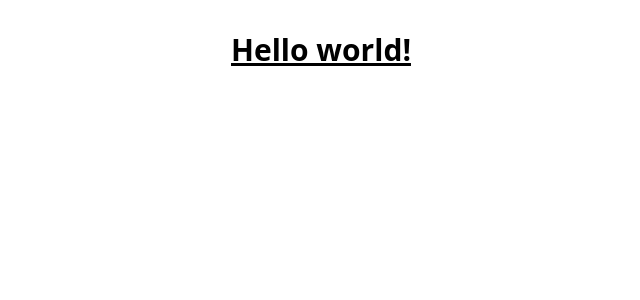
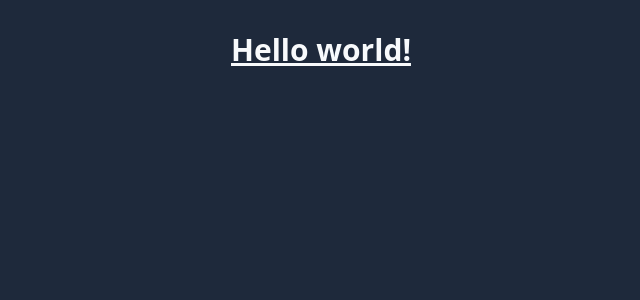
Before and after one commit to ronbarrantes/guessing-game, a React (Vite) app: page / in a window 1280 px wide. Shown: the top 300 px of the page, without its empty margins (319-959 px from the left). Built offline with nearby package versions, Linux system fonts and the light colour scheme.

Commit message:
Little update

```diff
--- a/src/index.css
+++ b/src/index.css
@@ -1,6 +1,10 @@
 @tailwind base;
 @tailwind components;
 @tailwind utilities;
+
+:root {
+  @apply bg-slate-800 text-slate-50;
+}
 
 /* :root {
   font-family: Inter, system-ui, Avenir, Helvetica, Arial, sans-serif;
@@ -16,7 +20,8 @@
   -webkit-font-smoothing: antialiased;
   -moz-osx-font-smoothing: grayscale;
   -webkit-text-size-adjust: 100%;
-}
+} */
+/*
 
 a {
   font-weight: 500;
```
